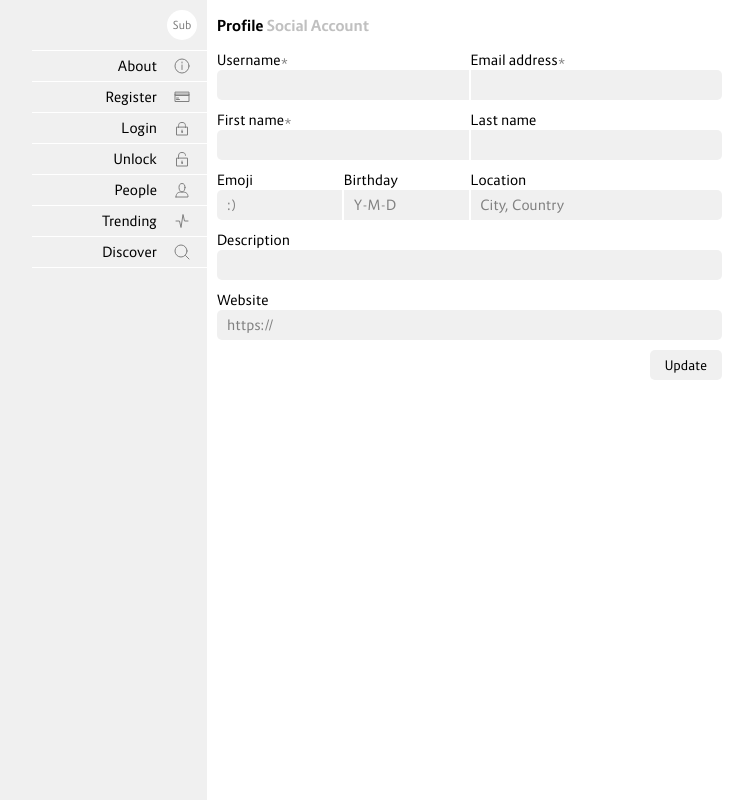
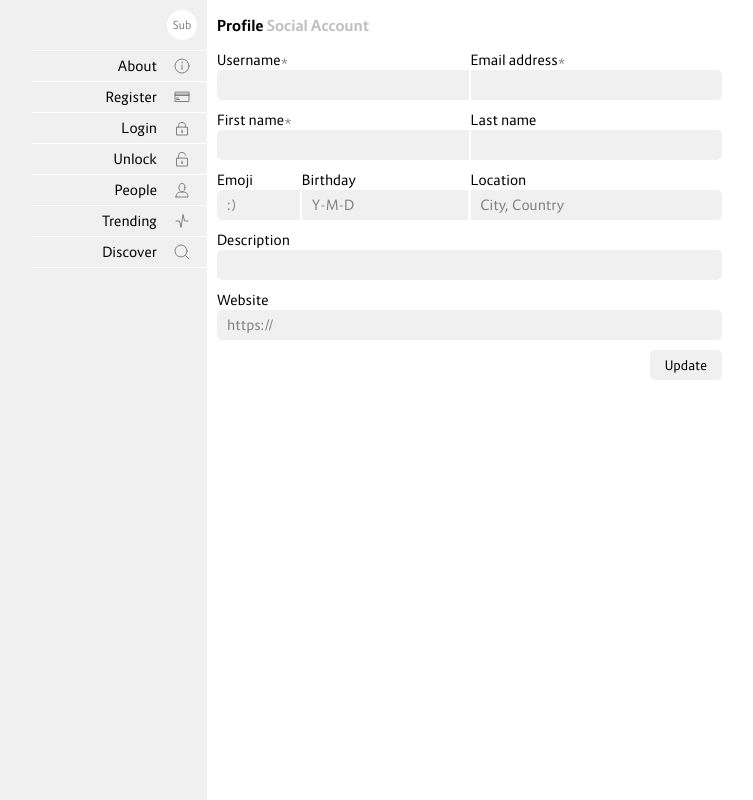
Before and after one commit to lucianmarin/subreply, a Python web app: template templates/pages/options.html in a window 1280 px wide. Shown: the whole page, without its empty margins (258-1011 px from the left). Run offline with Jinja, Linux system fonts and the light colour scheme; the template is opened without the code that fills it, so the values that code supplies are empty.

Commit message:
one third emoji

```diff
--- a/app/jinja.py
+++ b/app/jinja.py
@@ -21,7 +21,7 @@ env.filters['shortdate'] = shortdate
 env.filters['superscript'] = superscript
 
 env.globals['brand'] = "Subreply"
-env.globals['v'] = 138
+env.globals['v'] = 139
 
 
 def render(page, **kwargs):
--- a/static/style.css
+++ b/static/style.css
@@ -184,19 +184,21 @@ table a:hover { color: var(--gray); }
 
 .line { margin-bottom: 10px; overflow: hidden; }
 
-.line .emoji { float: left; width: calc(13.333% - 2px); }
+.line .one, .line .two, .line .left, .line .right { float: left; }
 
-.line .emoji input { border-bottom-right-radius: 0; border-top-right-radius: 0; }
+.line .one { width: calc(100% / 3 - 1px); }
 
-.line .left, .line .right { float: left; width: calc(50% - 1px); }
+.line .two { width: calc(100% / 3 * 2 - 1px); }
 
-.line .left { margin-right: 1px; }
+.line .left, .line .right { width: calc(50% - 1px); }
 
-.line .left input { border-bottom-right-radius: 0; border-top-right-radius: 0; }
+.line .left, .line .one { margin-right: 1px; }
 
-.line .right { margin-left: 1px; }
+.line .left input, .line .one input { border-bottom-right-radius: 0; border-top-right-radius: 0; }
 
-.line .right input { border-bottom-left-radius: 0; border-top-left-radius: 0; }
+.line .right, .line .two { margin-left: 1px; }
+
+.line .right input, .line .two input { border-bottom-left-radius: 0; border-top-left-radius: 0; }
 
 .error { clear: both; color: var(--orange); font-size: var(--small); }
 
--- a/static/style.sass
+++ b/static/style.sass
@@ -361,21 +361,20 @@ table
 .line
     margin-bottom: 10px
     overflow: hidden
-    .emoji
+    .one, .two, .left, .right
         float: left
-        width: calc(13.333% - 2px)
-        input
-            border-bottom-right-radius: 0
-            border-top-right-radius: 0
+    .one
+        width: calc(100% / 3 - 1px)
+    .two
+        width: calc(100% / 3 * 2 - 1px)
     .left, .right
-        float: left
         width: calc(50% - 1px)
-    .left
+    .left, .one
         margin-right: 1px
         input
             border-bottom-right-radius: 0
             border-top-right-radius: 0
-    .right
+    .right, .two
         margin-left: 1px
         input
             border-bottom-left-radius: 0
--- a/templates/pages/options.html
+++ b/templates/pages/options.html
@@ -50,13 +50,13 @@
             </div>
             <div class="line">
                 <div class="left">
-                    <div class="left">
+                    <div class="one">
                         <label for="id_emoji">Emoji</label>
                         <input type="text" name="emoji" id="id_emoji"
-                            maxlength="15" placeholder=":)"
+                            maxlength="10" placeholder=":)"
                             value="{% if form %}{{ fields.emoji }}{% else %}{{ user.emoji }}{% endif %}">
                     </div>
-                    <div class="right">
+                    <div class="two">
                         <label for="id_year">Birthday</label>
                         <input type="text" name="birthday" id="id_birthday"
                             maxlength="10" placeholder="Y-M-D"
--- a/templates/pages/register.html
+++ b/templates/pages/register.html
@@ -63,13 +63,13 @@
             </div>
             <div class="line">
                 <div class="left">
-                    <div class="left">
+                    <div class="one">
                         <label for="id_emoji">Emoji</label>
                         <input type="text" name="emoji" id="id_emoji"
-                            maxlength="15" placeholder=":)"
+                            maxlength="10" placeholder=":)"
                             value="{{ fields.emoji }}">
                     </div>
-                    <div class="right">
+                    <div class="two">
                         <label for="id_year">Birthday</label>
                         <input type="text" name="birthday" id="id_birthday"
                             maxlength="10" placeholder="Y-M-D"
```
